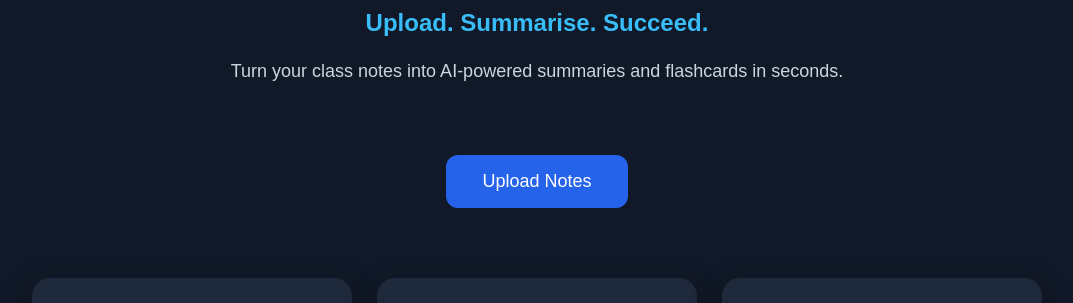
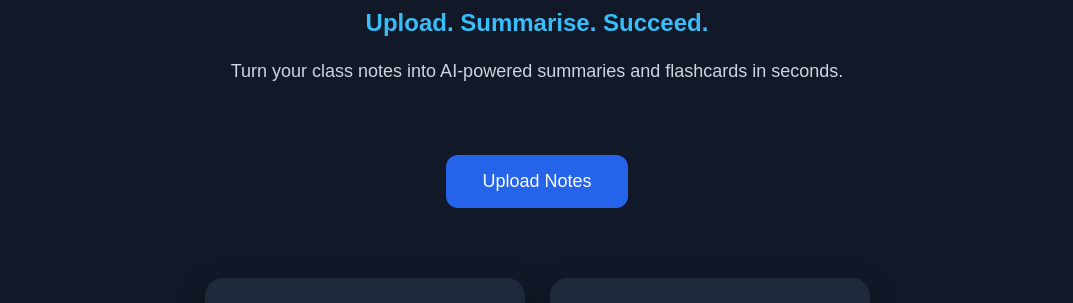
Before and after one commit to la13thpierre/studyflow, a plain HTML site: page index.html in a window 1280 px wide. Shown: the part 367-670 px from the top of the page, without its empty margins (103-1176 px from the left). Drawn offline with Linux system fonts and the light colour scheme.

Commit message:
homepage update

```diff
--- a/style.css
+++ b/style.css
@@ -103,7 +103,3 @@
     line-height: 1.6;
     font-size: 16px;
 }
-
-.container {
-    max-width: 1100px;
-}
```
